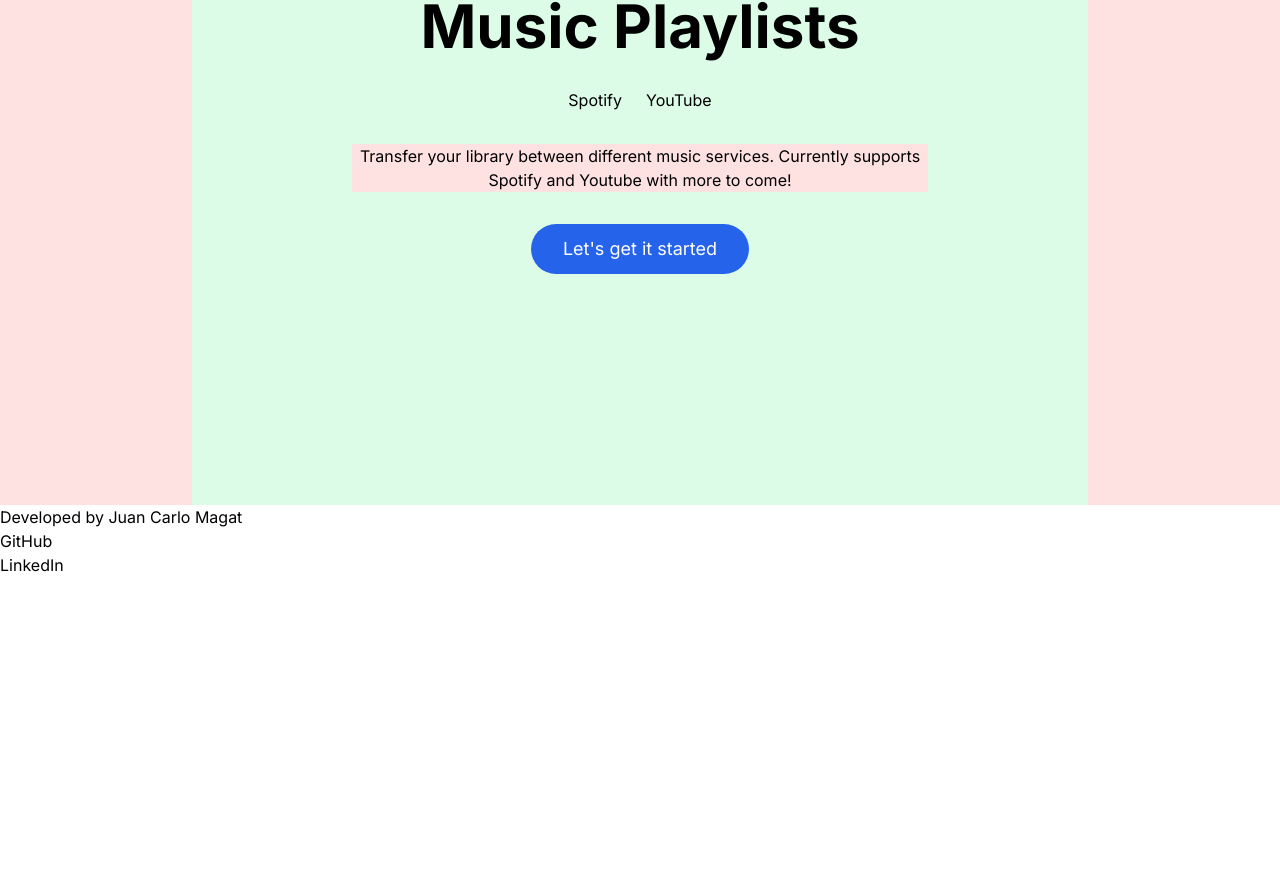
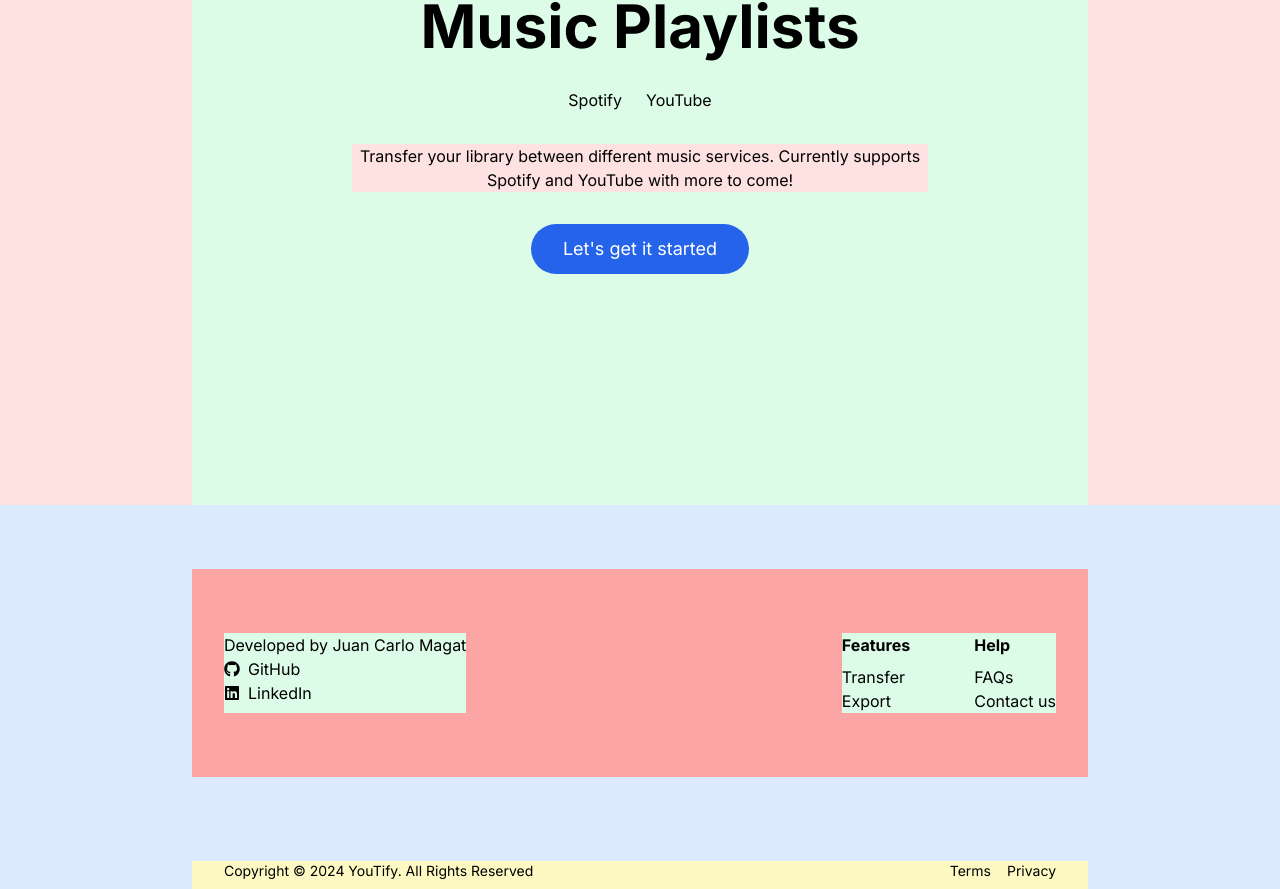
Before and after one commit to jcmagat/youtify-next, a Next.js app: page / in a window 1280 px wide. Shown: the part 295-1184 px from the top of the page. Before the commit the page ends 872 px from the top, so only its background shows below. Built offline with nearby package versions, Linux system fonts and the light colour scheme.

Commit message:
Implement footer and tiny changes to hero and navbar

```diff
--- a/package.json
+++ b/package.json
@@ -12,7 +12,8 @@
     "axios": "^1.6.7",
     "next": "14.1.0",
     "react": "^18",
-    "react-dom": "^18"
+    "react-dom": "^18",
+    "react-icons": "^5.0.1"
   },
   "devDependencies": {
     "@types/node": "^20",
--- a/src/components/Footer/index.tsx
+++ b/src/components/Footer/index.tsx
@@ -1,9 +1,65 @@
+import Link from "next/link";
+import { FaGithub } from "react-icons/fa6";
+import { FaLinkedin } from "react-icons/fa6";
+
 export default function Footer() {
   return (
-    <div>
-      <div>Developed by Juan Carlo Magat</div>
-      <div>GitHub</div>
-      <div>LinkedIn</div>
-    </div>
+    <footer className="bg-blue-100 flex flex-col items-center justify-between h-96 pt-8 sm:pt-16">
+      <div className="flex flex-col sm:flex-row gap-8 justify-between w-full max-w-4xl px-4 sm:px-8 py-16 bg-red-300">
+        <div className="bg-green-100 flex flex-col items-start">
+          <h1>Developed by Juan Carlo Magat</h1>
+          <Link
+            href={"https://github.com/jcmagat"}
+            className="flex items-center gap-2"
+          >
+            <FaGithub />
+            <p>GitHub</p>
+          </Link>
+          <Link
+            href={"https://www.linkedin.com/in/jcmagat/"}
+            className="flex items-center gap-2"
+          >
+            <FaLinkedin />
+            <p>LinkedIn</p>
+          </Link>
+        </div>
+
+        <div className="flex gap-16 justify-between bg-green-100">
+          <div>
+            <h1 className="font-bold pb-2">Features</h1>
+            <ul>
+              <Link href="/transfer">
+                <li>Transfer</li>
+              </Link>
+              <Link href="/export">
+                <li>Export</li>
+              </Link>
+            </ul>
+          </div>
+          <div>
+            <h1 className="font-bold pb-2">Help</h1>
+            <ul>
+              <Link href="/faq">
+                <li>FAQs</li>
+              </Link>
+              <Link href="/contact">
+                <li>Contact us</li>
+              </Link>
+            </ul>
+          </div>
+        </div>
+      </div>
+
+      <div className="flex justify-between w-full max-w-4xl px-4 sm:px-8 text-sm pb-2 bg-yellow-100">
+        <p>Copyright © 2024 YouTify. All Rights Reserved</p>
+
+        <div>
+          <Link href="/terms">Terms</Link>
+          <Link className="ml-4" href="/privacy">
+            Privacy
+          </Link>
+        </div>
+      </div>
+    </footer>
   );
 }
--- a/src/components/Hero/index.tsx
+++ b/src/components/Hero/index.tsx
@@ -18,7 +18,7 @@
 
         <p className="bg-red-100 max-w-xl">
           Transfer your library between different music services. Currently
-          supports Spotify and Youtube with more to come!
+          supports Spotify and YouTube with more to come!
         </p>
 
         <Link href="/transfer">
--- a/src/components/Navbar/index.tsx
+++ b/src/components/Navbar/index.tsx
@@ -14,7 +14,7 @@
 export default function Navbar() {
   return (
     <header>
-      <nav className="fixed w-full h-24 shadow-xl">
+      <nav className="fixed w-full h-24 shadow-xl bg-white">
         <div className="flex justify-between items-center h-full w-full px-8 2xl:px-16">
           <Logo />
 
```
Also changed, not shown: 1 other file (tests, documents, lock files or other folders).
